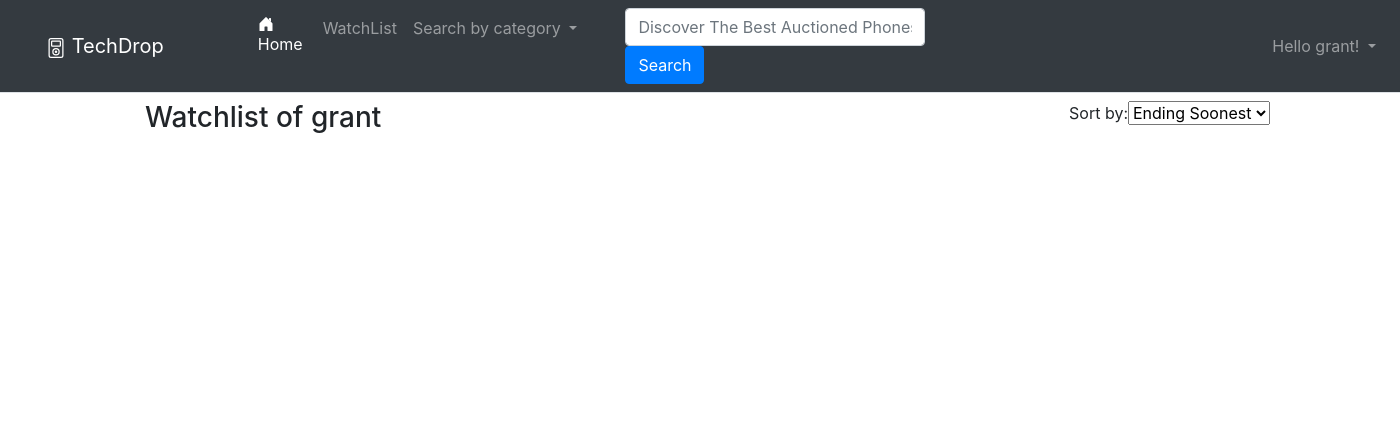
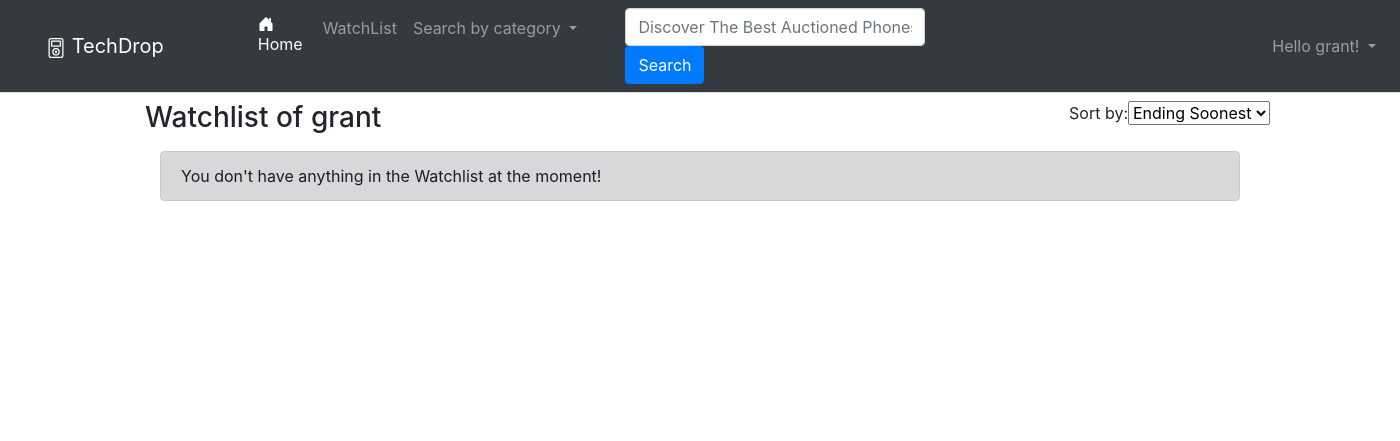
Before and after one commit to sirahut/IAB207, a Flask app: page /watchlists/1 in a window 1400 px wide. Shown: the top 441 px of the page. Run offline with Flask 2, Linux system fonts and the light colour scheme; a user stored in the database is signed in; data comes from the database, SQL or seed files in the repository; data that the repository does not hold is empty; some libraries are stand-ins or nearby versions.

Commit message:
disable the bid function on show.html and watchlist.html when auction is closed

```diff
--- a/PhoneApp/forms.py
+++ b/PhoneApp/forms.py
@@ -30,8 +30,7 @@ class AuctionsForm(FlaskForm):
                         InputRequired('Model is required')])
     condition = QuerySelectField(
         query_factory=condition_query, allow_blank=False, get_label='condition')
-    # condition = StringField('Condition', validators=[
-    #     InputRequired('Condition Is Required')])
+
     description = StringField('Description', validators=[InputRequired('Description is required'),
                                                          Length(min=10, max=300, message='Description is too short or too long')])
     image = FileField('Mobile Images', validators=[
--- a/PhoneApp/templates/watchlist/watchlist.html
+++ b/PhoneApp/templates/watchlist/watchlist.html
@@ -26,10 +26,11 @@
 
     <!--Watchlists-->
     <div class="container mt-2">
+        {% if are_there_any != None %}
         {% for watchlist in watchlists %}
         <div class="row">
             <div class="col5">
-                <div class="card mb-3" style="max-width: 540px;">
+                <div class="card mb-3 h-100" style="max-width: 540px;">
                     <div class="row no-gutters">
                         <div class="col-md-4">
                             <img src="{{watchlist.auction.image}}" class="card-img" alt="...">
@@ -40,15 +41,18 @@
                                 <p class="card-text">Current Bid:
                                     {{watchlist.current_bid2f}}
                                     <br>{{watchlist.bid_number}} bids
+                                    {% if watchlist.auction.status == 'Active' %}
                                     <br>0d 8h 10m left</p>
+                                {% endif %}
                             </div>
                         </div>
                     </div>
                 </div>
             </div>
-            <span class="col">
-                <div class="">
-                    <p class="">
+            <span class="col3">
+                {% if watchlist.auction.status == 'Active' %}
+                <div>
+                    <p>
                         Current Bid: {{watchlist.current_bid2f}}
                     </p>
                     <form class="form-inline">
@@ -57,15 +61,25 @@
                     </form>
                     <p class="text-muted">Enter AU ${{watchlist.priceControl2f}} or more</p>
                 </div>
+                {% else %}
+                <div class="alert alert-danger h-100" role="alert">
+                    <h5>This auction has been closed</h5>
+                </div>
+                {% endif %}
             </span>
             <span class="col">
-                <p class="">Item added {{watchlist.added_date.strftime('%d %B %Y')}}</p>
+                <p>Item added {{watchlist.added_date.strftime('%d %B %Y')}}</p>
                 <button type="button" class="btn btn-outline-danger mt-2">Remove from Watchlist</button>
                 <a type="button" href="{{url_for('auction.show',id=watchlist.auction.id)}}"
                     class="btn btn-outline-primary mt-2">View Item</a>
             </span>
         </div>
         {% endfor %}
+        {% else %}
+        <div class="alert alert-dark" role="alert">
+            You don't have anything in the Watchlist at the moment!
+        </div>
+        {% endif %}
     </div>
     {% else %}
     <div class="container mt-3">
--- a/PhoneApp/watchlist.py
+++ b/PhoneApp/watchlist.py
@@ -24,12 +24,14 @@ def watchlist(id):
     # the "id" has to be id of the user_id
     user = User.query.filter_by(id=id).first()
 
-    # get watchlist of current user from database
+    # this will set to None if there are no watchlists
+    are_there_any = Watchlist.query.filter_by(user_id=id).first()
+
+    # get all watchlists of current user from database
     watchlists = Watchlist.query.filter_by(user_id=id).all()
 
     # if there are auctions in the watchlist
     if watchlists is not None:
-
         # get auction_id for each auction in the watchlist
         for watchlist in watchlists:
             if watchlist.auction is not None:
@@ -62,7 +64,7 @@ def watchlist(id):
                 # format 2 decimal number
                 watchlist.priceControl2f = "{:.2f}".format(priceControl)
 
-    return render_template('watchlist/watchlist.html', watchlists=watchlists, user=user)
+    return render_template('watchlist/watchlist.html', watchlists=watchlists, user=user, are_there_any=are_there_any)
 
 
 @bp.route('/<id>/add', methods=['GET', 'POST'])
```
Also changed, not shown: PhoneApp/templates/Auctions/show.html (+12 -1 lines).
